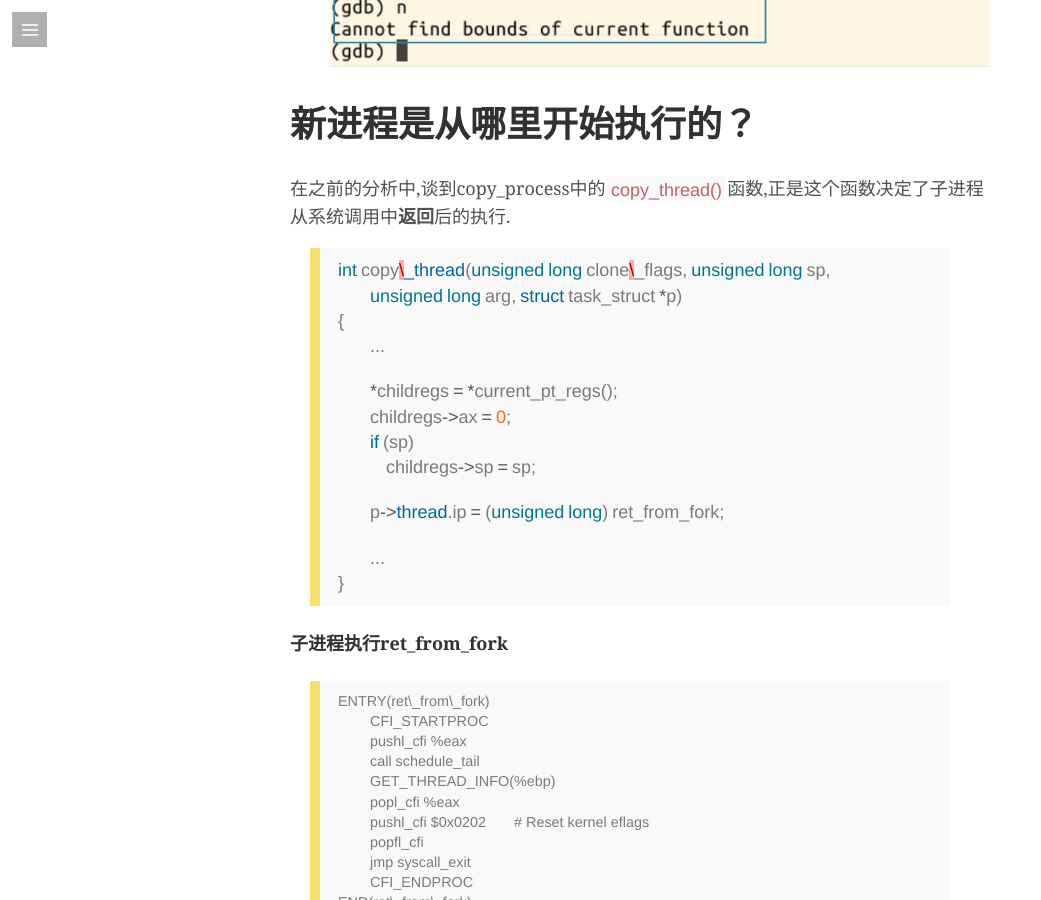
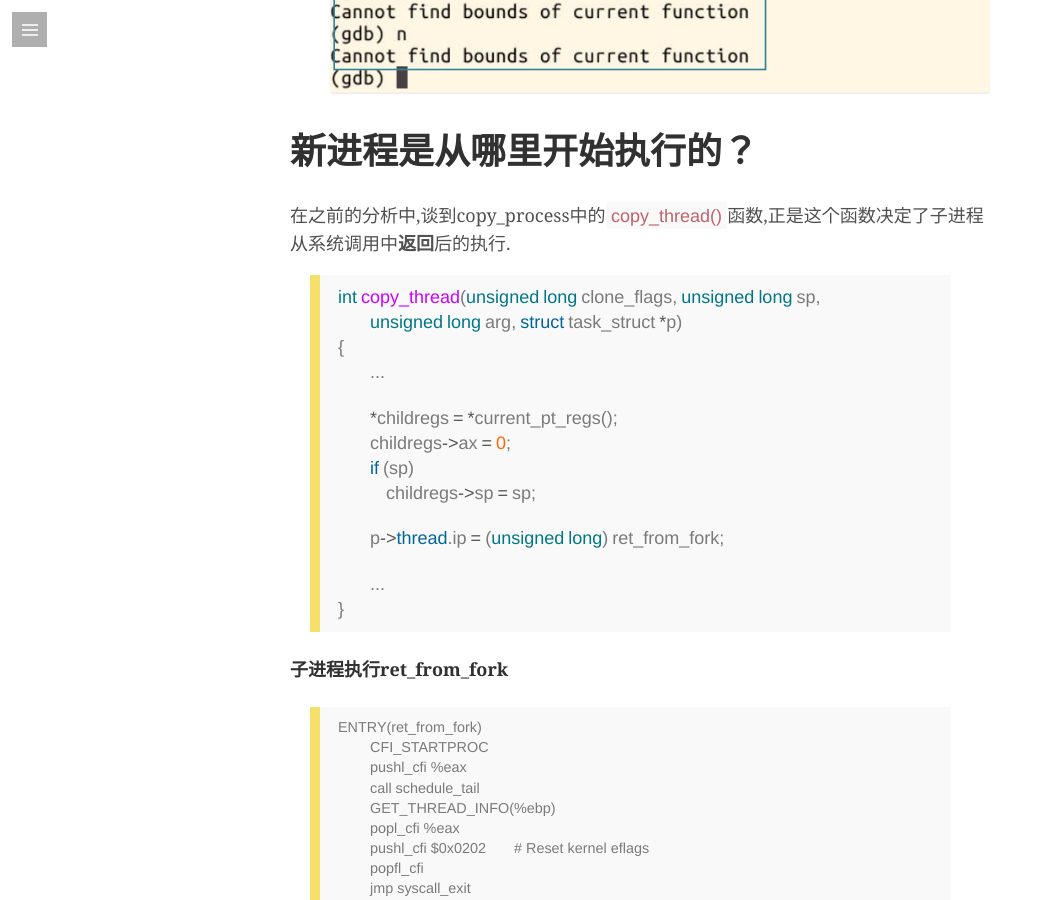
Before and after one commit to uglyyouth/uglyyouth.github.io, a Jekyll site: the page built from _posts/2015-04-10-forksomething.md, in a window 1280 px wide and 900 px high, scrolled down 6593 px. Shown: the whole window, without its empty margins (0-1041 px from the left). Built offline with Jekyll 4.4.1, drawn with Linux system fonts in a browser that asks for light colours; some web fonts are replaced; comment, search, counter and statistics services are not loaded; some of the changed text lies outside the part shown.

Commit message:
4.10 post

```diff
--- a/_posts/2015-04-10-forksomething.md
+++ b/_posts/2015-04-10-forksomething.md
@@ -13,23 +13,23 @@
 ----
 
 
-# task\_struct数据结构
+# task_struct数据结构
 根据[wiki][1]的定义,**进程**是计算机中已运行程序的实体。在面向线程设计的系统（Linux 2.6及更新的版本）中，进程本身不是基本运行单位，而是线程的容器。
 
 > A computer program is a passive collection of instructions; a **process** is the actual execution of those instructions. Several processes may be associated with the same program; for example, opening up several instances of the same program often means more than one process is being executed.
 
-在Linux中,**task\_struct**其实就是通常所说的PCB。该结构定义位于:
+在Linux中,**task_struct**其实就是通常所说的PCB。该结构定义位于:
 
-\~\~\~
+~~~
 /include/linux/sched.h
-\~\~\~
+~~~
 
-task\_struct比较庞大,大致可以分为几个部分:
+task_struct比较庞大,大致可以分为几个部分:
 
 - 进程状态（State）
 - 进程调度信息（Scheduling Information）
 - 各种标识符（Identifiers）
-- 进程通信有关信息（IPC：Inter\_Process Communication）
+- 进程通信有关信息（IPC：Inter_Process Communication）
 - 时间和定时器信息（Times and Timers）
 - 进程链接信息（Links）
 - 文件系统信息（File System）
@@ -41,7 +41,7 @@
 
 其中比较重要的几个参数:
 
-- `volatile long state;`进程状态,可见`/include/linux/sched.h`文件中的宏,TASK\_RUNNING等
+- `volatile long state;`进程状态,可见`/include/linux/sched.h`文件中的宏,TASK_RUNNING等
 - `unsigned int rt_priority;`实时优先级
 - `unsigned int policy;`调度策略
 - `pid_t pid;`进程标识符
@@ -51,21 +51,21 @@
 
 
 
-# 分析内核处理过程sys\_clone
+# 分析内核处理过程sys_clone
 
 fork、vfork和clone三个系统调用实际上都是通过`do_fork`来实现进程的创建.
 见如下语句:
 
 {% highlight c %}
-return do\_fork(clone\_flags, newsp, 0, parent\_tidptr, child\_tidptr);
+return do_fork(clone_flags, newsp, 0, parent_tidptr, child_tidptr);
 {% endhighlight %}
 
-- **do\_fork** 函数
+- **do_fork** 函数
 
-而do\_fork函数真正实现复制是`copy_process`
+而do_fork函数真正实现复制是`copy_process`
 
 {% highlight c %}
-long do\_fork(unsigned long clone\_flags,
+long do_fork(unsigned long clone_flags,
 	      unsigned long stack_start,
 	      unsigned long stack_size,
 	      int __user *parent_tidptr,
@@ -81,27 +81,27 @@
 {% endhighlight %}
 
 
-- **copy\_process**函数
+- **copy_process**函数
 
-**copy\_process()**主要完成进程数据结构，各种资源的初始化。
+**copy_process()**主要完成进程数据结构，各种资源的初始化。
 
 
 {% highlight c %}
-p = dup\_task\_struct(current);
+p = dup_task_struct(current);
 {% endhighlight %}
 
-  1. (省略的IF语句)检查clone\_flags参数,防止无效的组合进入
-  2. `p = dup_task_struct(current);`调用dup\_task\_struct()为新进程创建一个内核栈
+  1. (省略的IF语句)检查clone_flags参数,防止无效的组合进入
+  2. `p = dup_task_struct(current);`调用dup_task_struct()为新进程创建一个内核栈
   3. 判断权限及允许范围的代码
   4. 对子进程的描述符初始化和复制父进程的资源给子进程
 	- `retval = sched_fork(clone_flags, p);`完成调度相关的设置，将这个task分配给CPU
 	- `if (retval)`语句群,复制共享进程的的各个部分
-	- `retval = copy_thread(clone_flags, stack_start, stack_size, p);`复制父进程堆栈的内容到子进程的堆栈中去.这其中,copy\_thread()函数中的语句`p->thread.ip = (unsigned long) ret_from_fork;`决定了新进程的**第一条指令地址**.
+	- `retval = copy_thread(clone_flags, stack_start, stack_size, p);`复制父进程堆栈的内容到子进程的堆栈中去.这其中,copy_thread()函数中的语句`p->thread.ip = (unsigned long) ret_from_fork;`决定了新进程的**第一条指令地址**.
 
-- **dup\_task\_struct()**
+- **dup_task_struct()**
 
 {% highlight c %}
-static struct task\_struct *dup\_task\_struct(struct task\_struct *orig)
+static struct task_struct *dup_task_struct(struct task_struct *orig)
 {
 	struct task_struct *tsk;
 	struct thread_info *ti;
@@ -121,7 +121,7 @@
 	    goto free_ti;
 
 	tsk->stack = ti;
-# ifdef CONFIG\_SECCOMP
+# ifdef CONFIG_SECCOMP
 
 	tsk->seccomp.filter = NULL;
 # endif
@@ -131,12 +131,12 @@
 	clear_tsk_need_resched(tsk);
 	set_task_stack_end_magic(tsk);
 
-# ifdef CONFIG\_CC\_STACKPROTECTOR
+# ifdef CONFIG_CC_STACKPROTECTOR
 	tsk->stack_canary = get_random_int();
 # endif
 
 	atomic_set(&tsk->usage, 2);
-# ifdef CONFIG\_BLK\_DEV\_IO\_TRACE
+# ifdef CONFIG_BLK_DEV_IO_TRACE
 	tsk->btrace_seq = 0;
 # endif
 	tsk->splice_pipe = NULL;
@@ -209,10 +209,10 @@
 {% endhighlight %}
 
 
-#### 子进程执行ret\_from\_fork
+#### 子进程执行ret_from_fork
 
 {% highlight asm %}
-ENTRY(ret\_from\_fork)
+ENTRY(ret_from_fork)
 	CFI_STARTPROC
 	pushl_cfi %eax
 	call schedule_tail
@@ -222,13 +222,13 @@
 	popfl_cfi
 	jmp syscall_exit
 	CFI_ENDPROC
-END(ret\_from\_fork)
+END(ret_from_fork)
 {% endhighlight %}
 
 执行起点与内核堆栈如何保证一致?
 
-1. 在ret\_from\_fork之前,也就是在copy\_thread()函数中`*childregs = *current_pt_regs();`该句将父进程的regs参数赋值到子进程的内核堆栈,
-2. \*childregs的类型为pt\_regs,里面存放了SAVE ALL中压入栈的参数
+1. 在ret_from_fork之前,也就是在copy_thread()函数中`*childregs = *current_pt_regs();`该句将父进程的regs参数赋值到子进程的内核堆栈,
+2. *childregs的类型为pt_regs,里面存放了SAVE ALL中压入栈的参数
 3. 故在之后的RESTORE ALL中能顺利执行下去.
 
 
@@ -240,7 +240,7 @@
 
 ## 参考
 
-1. [dup\_task\_struct][3]
+1. [dup_task_struct][3]
 2. [Linux进程切换以及内核线程的返回值][4]
 3. [kernel-book][5]
 
```
Also changed, not shown: other parts of _posts/2015-04-10-forksomething.md (+15 -15 lines).
